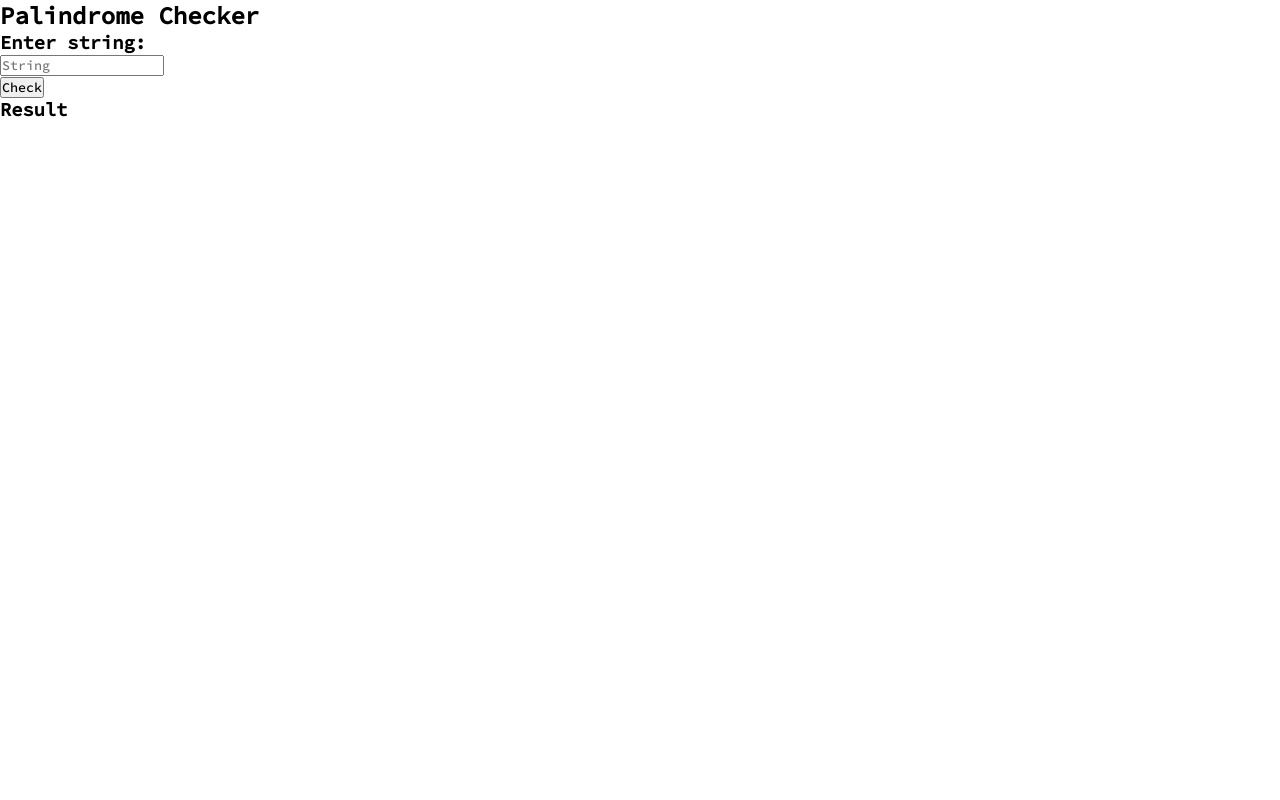
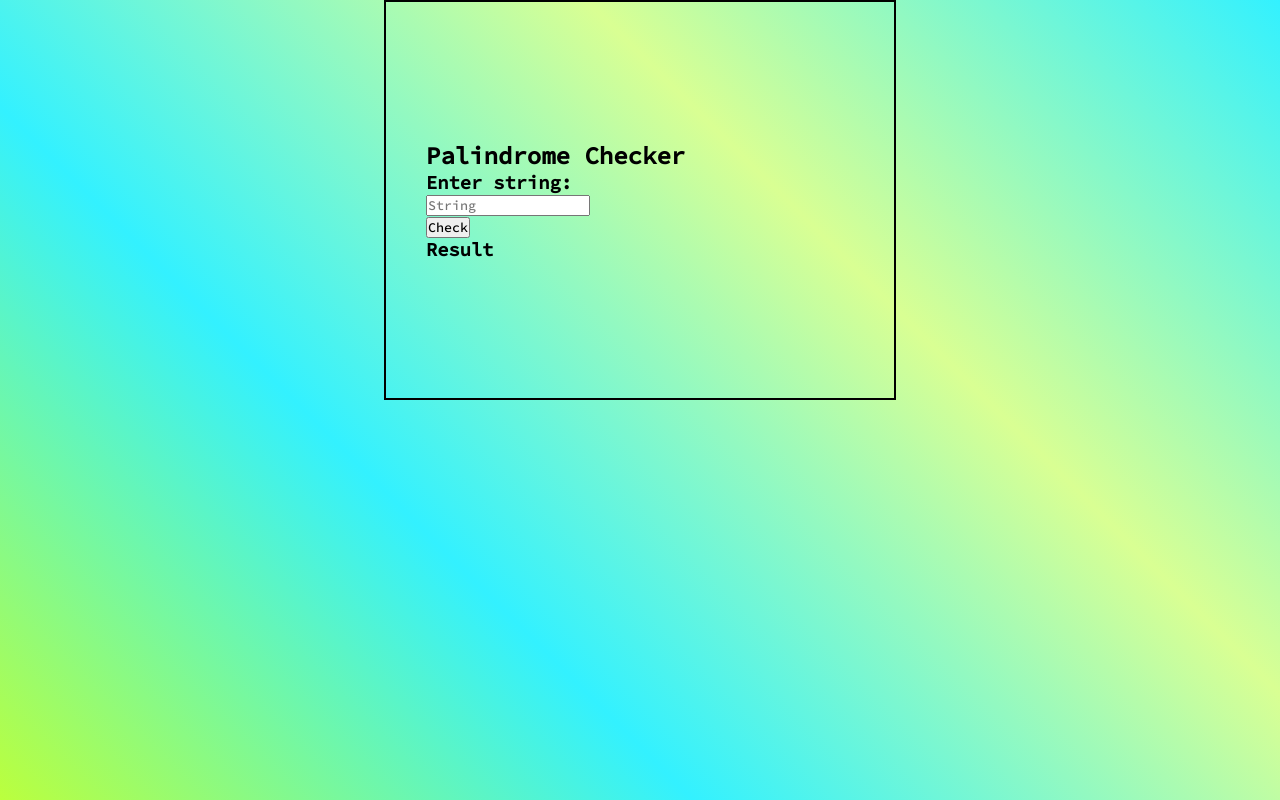
Before and after one commit to sahilhedau49/Palindrome-Checker-JS, a plain HTML site: page index.html in a window 1280 px wide. Drawn offline with Linux system fonts and the light colour scheme.

Commit message:
Some Change

```diff
--- a/index.html
+++ b/index.html
@@ -8,7 +8,7 @@
     <title>Palindrome Checker</title>
   </head>
   <body>
-    <section>
+    <section class="main">
       <div class="head">
         <h1>Palindrome Checker</h1>
       </div>
--- a/style.css
+++ b/style.css
@@ -7,3 +7,27 @@
   font-family: "Roboto Mono", monospace;
   font-family: "Source Code Pro", monospace;
 }
+
+body {
+  background: linear-gradient(
+    45deg,
+    rgb(187, 255, 61),
+    rgb(51, 241, 255),
+    rgb(217, 255, 147),
+    rgb(51, 241, 255)
+  );
+  min-height: 100vh;
+}
+
+.main {
+  width: 40vw;
+  height: 50vh;
+  margin: auto;
+  display: flex;
+  flex-direction: column;
+  justify-content: center;
+  padding: 40px;
+  background: transparent;
+  backdrop-filter: blur(100);
+  border: 2px solid #000;
+}
```
